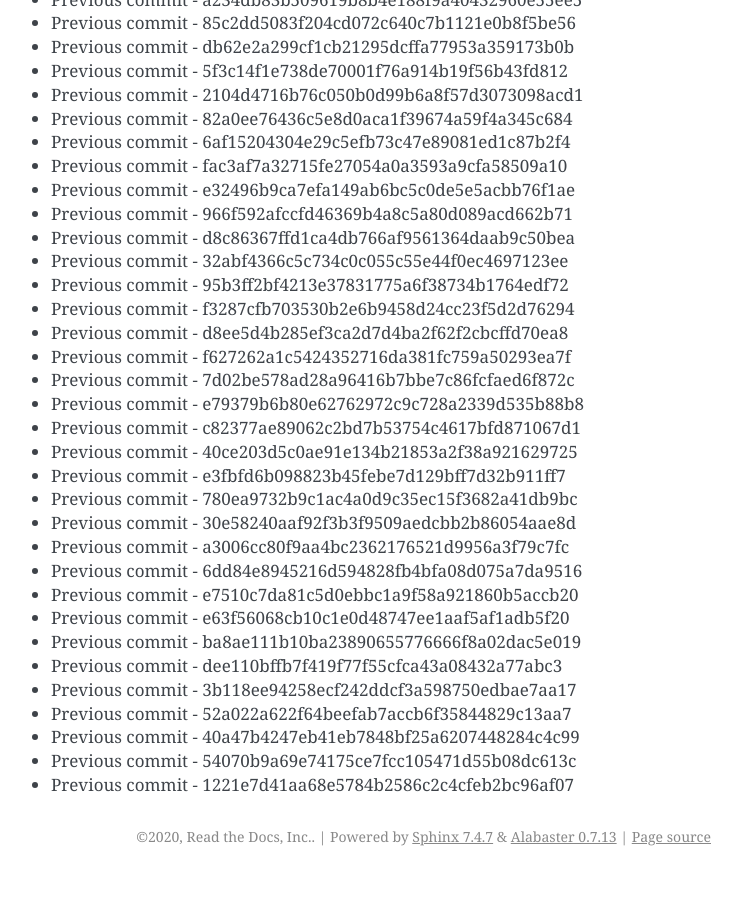
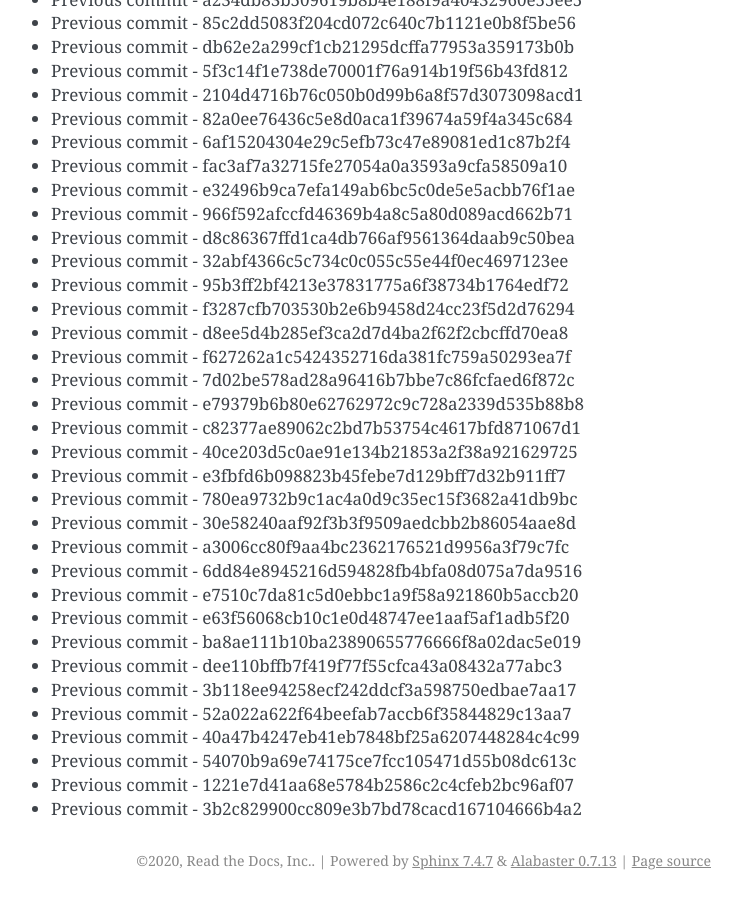
Before and after one commit to readthedocs/rtd-git-stresstest, a Sphinx documentation site: the page built from docs/updates.rst, in a window 1280 px wide and 900 px high, scrolled down 72689 px. Shown: the whole window, without its empty margins (399-1141 px from the left). Built offline with Sphinx 7.4.7, drawn with Linux system fonts in a browser that asks for light colours; before the commit the page ends 73565 px from its top, so only the background shows below that.

Commit message:
Generating commit from previous: 3b2c829900cc809e3b7bd78cacd167104666b4a2

```diff
--- a/docs/updates.rst
+++ b/docs/updates.rst
@@ -3086,3 +3086,4 @@ It can be tested for any performance characteristics.
 * Previous commit - 40a47b4247eb41eb7848bf25a6207448284c4c99
 * Previous commit - 54070b9a69e74175ce7fcc105471d55b08dc613c
 * Previous commit - 1221e7d41aa68e5784b2586c2c4cfeb2bc96af07
+* Previous commit - 3b2c829900cc809e3b7bd78cacd167104666b4a2
```
